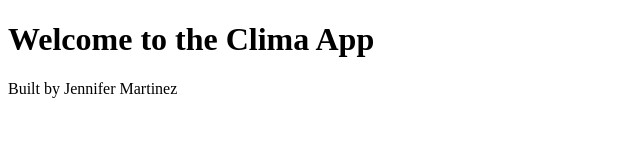
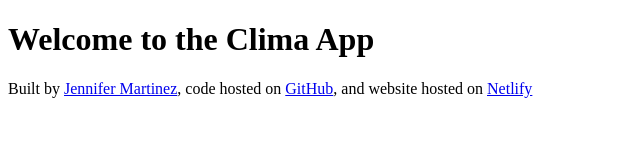
Before and after one commit to jenmar02/clima, a plain HTML site: page index.html in a window 1280 px wide. Shown: the whole page, without its empty margins (0-640 px from the left). Drawn offline with Linux system fonts and the light colour scheme.

Commit message:
Added the links to the footer

```diff
--- a/index.html
+++ b/index.html
@@ -7,6 +7,13 @@
   </head>
   <body>
     <h1>Welcome to the Clima App</h1>
-    <footer>Built by Jennifer Martinez</footer>
+    <footer>
+      Built by
+      <a href="https://github.com/jenmar02" target="_blank">Jennifer Martinez</a
+      >, code hosted on
+      <a href="https://github.com/jenmar02/clima" target="_blank">GitHub</a>,
+      and website hosted on
+      <a href="https://clima-preciso.netlify.app/" target="_blank">Netlify</a>
+    </footer>
   </body>
 </html>
```
